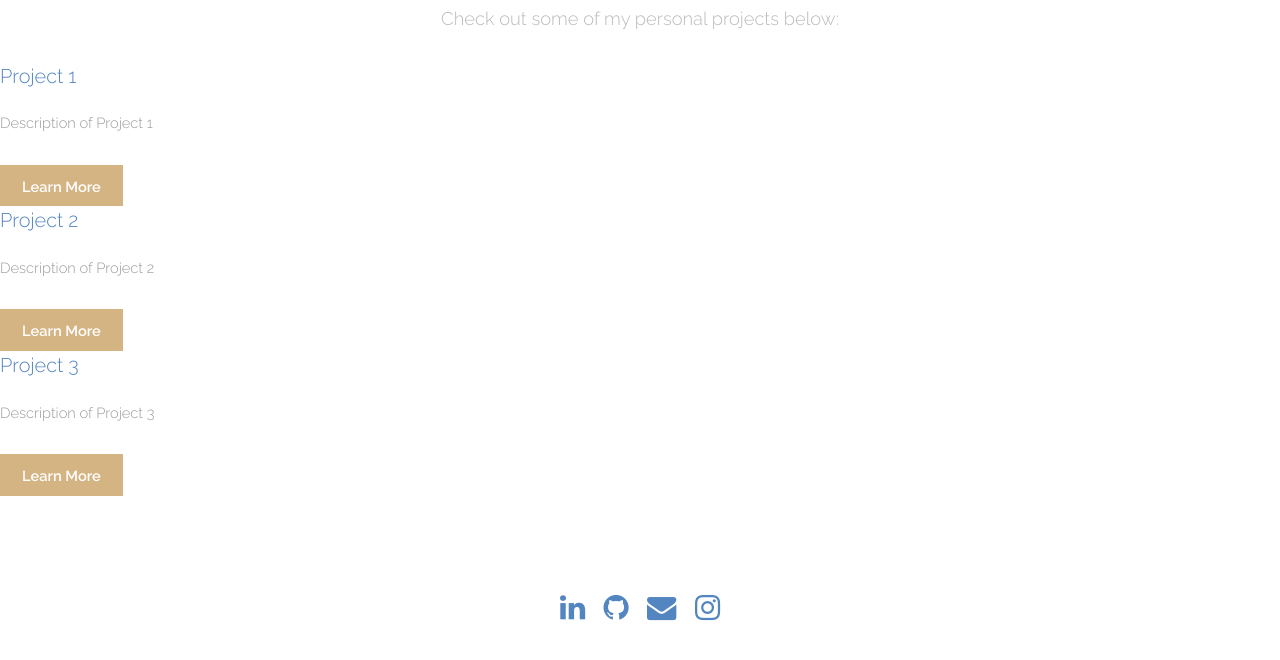
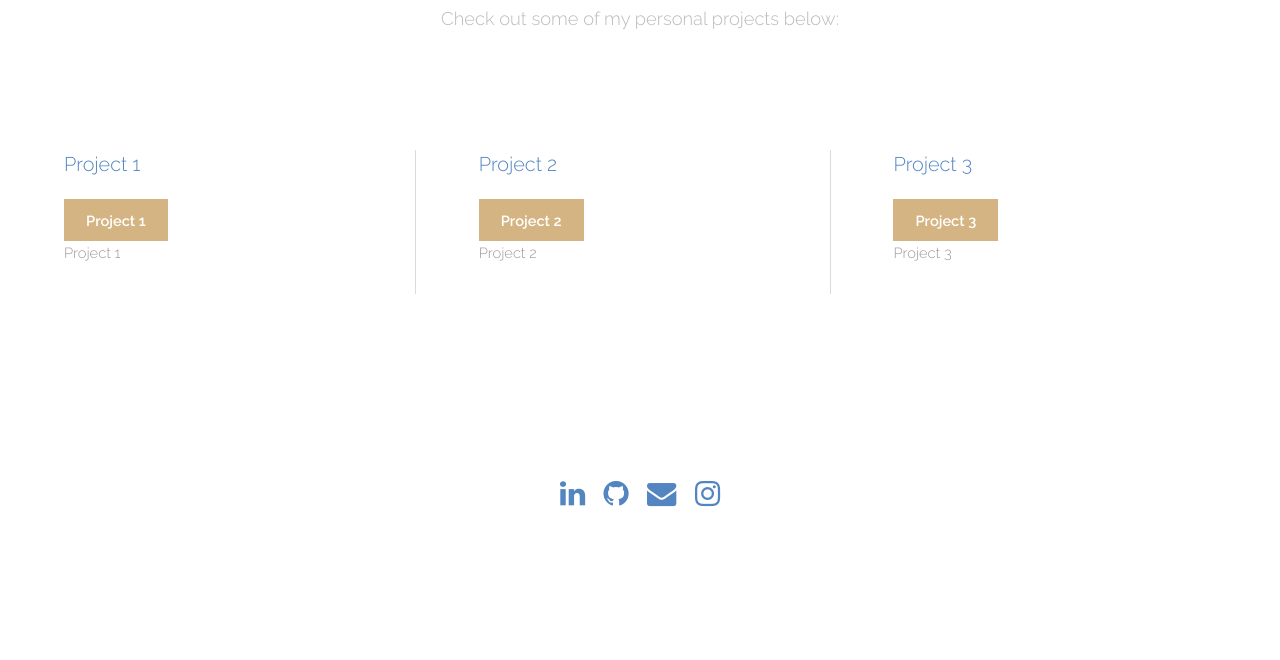
Before and after one commit to Shadowjumper3000/PersonalWebPage, a plain HTML site: page projects.html in a window 1280 px wide. Shown: the part 86-746 px from the top of the page. Drawn offline with Linux system fonts and the light colour scheme.

Commit message:
Update projects.html

```diff
--- a/projects.html
+++ b/projects.html
@@ -28,32 +28,46 @@
 				<p>Check out some of my personal projects below:</p>
 			</header>
 
-			<!-- Project 1 -->
+		</section>
+
+		<section id="three" class="wrapper">
+			<div class="inner">
+				<div class="flex flex-3">
 					<article>
 						<header>
-					<h3>Project 1</h3>
+							<h3>
+								Project 1
+							</h3>
 						</header>
-				<p>Description of Project 1</p>
-				<a href="project1.html" class="button special">Learn More</a>
+						<footer>
+							<a href="" class="button special">Project 1</a>
+							<p>Project 1</p>
+						</footer>
 					</article>
-
-			<!-- Project 2 -->
 					<article>
 						<header>
-					<h3>Project 2</h3>
+							<h3>
+								Project 2
+							</h3>
 						</header>
-				<p>Description of Project 2</p>
-				<a href="project2.html" class="button special">Learn More</a>
+						<footer>
+							<a href="" class="button special">Project 2</a>
+							<p>Project 2</p>
+						</footer>
 					</article>
-
-			<!-- Project 3 -->
 					<article>
 						<header>
-					<h3>Project 3</h3>
+							<h3>
+								Project 3
+							</h3>
 						</header>
-				<p>Description of Project 3</p>
-				<a href="project3.html" class="button special">Learn More</a>
+						<footer>
+							<a href="" class="button special">Project 3</a>
+							<p>Project 3</p>
+						</footer>
 					</article>
+				</div>
+			</div>
 		</section>
 
 		<!-- Contact Section -->
```
Lines whose indentation alone changed are shown as unchanged.
